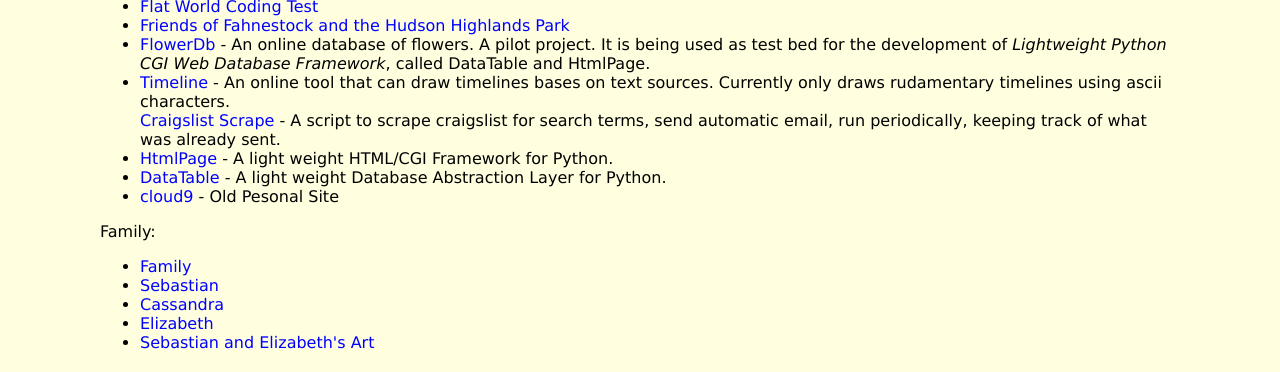
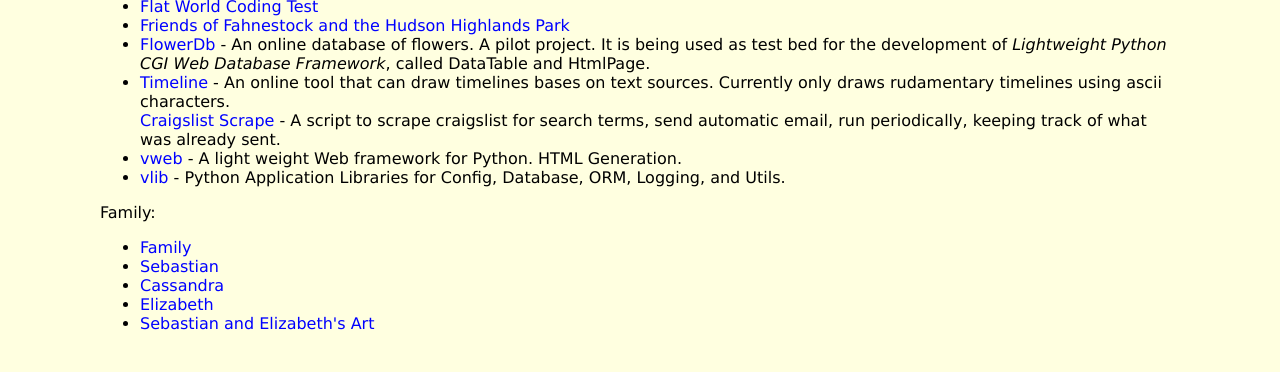
Before and after one commit to dlink/crowfly, a plain HTML site: page www/DavidLink.html in a window 1280 px wide. Shown: the part 855-1227 px from the top of the page. Drawn offline with Linux system fonts and the light colour scheme.

Commit message:
DavidLink.html - updated links

```diff
--- a/www/DavidLink.html
+++ b/www/DavidLink.html
@@ -51,9 +51,9 @@
   <li><a class="SimpleLink" href="flowers">FlowerDb</a> - An online database of flowers. A pilot project.  It is being used as test bed for the development of <i>Lightweight Python CGI Web Database Framework</i>, called DataTable and HtmlPage.</li>
   <li><a class="SimpleLink" href="timeline">Timeline</a> - An online tool that can draw timelines bases on text sources.  Currently only draws rudamentary timelines using ascii characters.</li
   <li><a class="SimpleLink" href="craigslist_scrape">Craigslist Scrape</a> - A script to scrape craigslist for search terms, send automatic email, run periodically, keeping track of what was already sent.
-  <li><a class="SimpleLink" href="htmlpage">HtmlPage</a> - A light weight HTML/CGI Framework for Python.</li>
-  <li><a class="SimpleLink" href="datatable">DataTable</a> - A light weight Database Abstraction Layer for Python.</li>
-  <li><a class="SimpleLink" href="cloud9">cloud9</a> - Old Pesonal Site</li>
+  <li><a class="SimpleLink" href="https://github.com/dlink/vweb">vweb</a> - A light weight Web framework for Python.  HTML Generation.</li>
+  <li><a class="SimpleLink" href="https://github.com/dlink/vlib">vlib</a> - Python Application Libraries for Config, Database, ORM, Logging, and Utils.</li>
+  <!-- li><a class="SimpleLink" href="cloud9">cloud9</a> - Old Pesonal Site - Includes simple perl picture viewers</li -->
 
 </ul>
 
```
